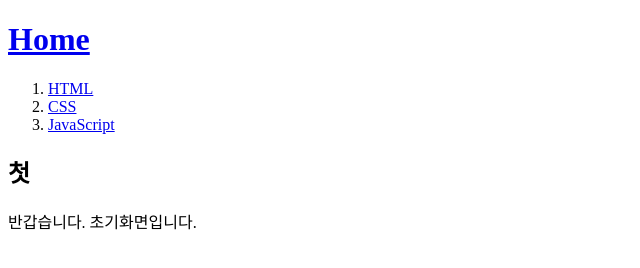
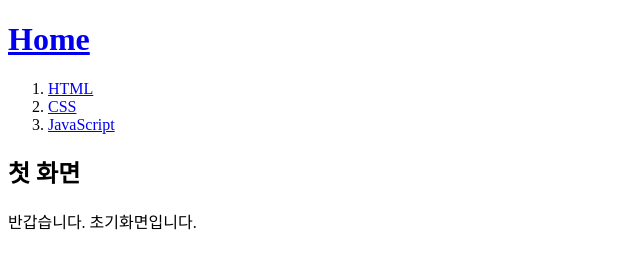
Before and after one commit to kth873/test, a plain HTML site: page index.html in a window 1280 px wide. Shown: the full height of the page, 0-640 px from the left. Drawn offline with Linux system fonts and the light colour scheme.

Commit message:
Update index.html

```diff
--- a/index.html
+++ b/index.html
@@ -11,7 +11,7 @@
     <li><a href="2.html">CSS</a></li>
     <li><a href="3.html">JavaScript</a></li>
   </ol>
-  <h2>첫 </h2>
+  <h2>첫 화면</h2>
   <p>반갑습니다. 초기화면입니다.
   </p>
 </body>
```
